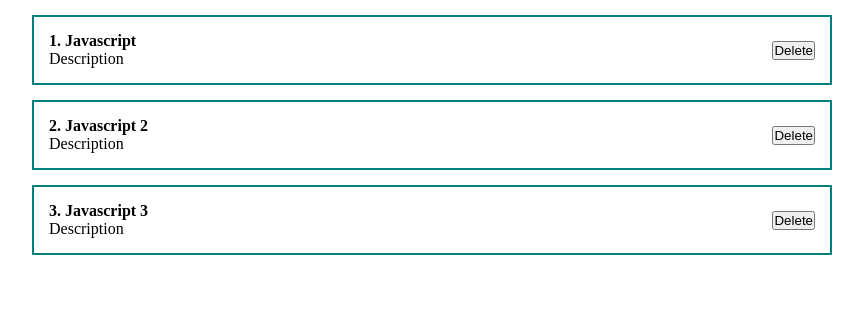
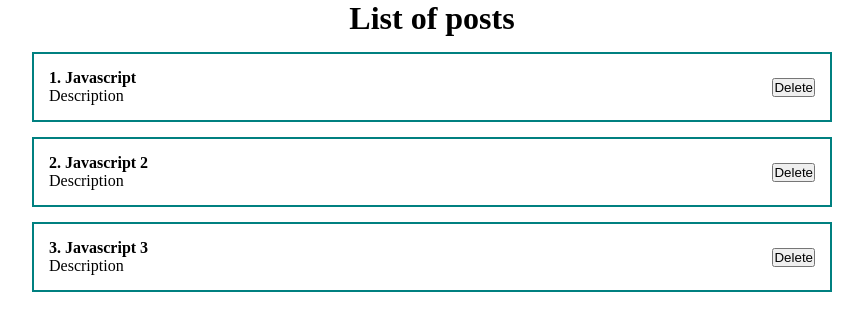
Before and after one commit to AndreyChim/react-fund-course, a React (Create React App) app: page / in a window 1280 px wide. Shown: the top 330 px of the page, without its empty margins (208-1071 px from the left). Built offline with nearby package versions, Linux system fonts and the light colour scheme.

Commit message:
Create PostList component

```diff
--- a/src/App.js
+++ b/src/App.js
@@ -3,6 +3,7 @@ import Counter from "./components/Counter";
 import ClassCounter from "./components/ClassCounter";
 import './styles/App.css'
 import PostItem from "./components/PostItem";
+import PostList from "./components/PostList";
 
 function App() {
   const [posts, setPosts] = useState([
@@ -11,22 +12,37 @@ function App() {
     { id: 3, title: 'Javascript 3', body: 'Description'}
   ])
 
+  // Check original posts array
+  // console.log('Posts in App:', posts)
+
   // We need to convert an array of regular objects into an array of React elements
   // We call the map function on the list of posts
   // We pass a callback to the map function, where we transform each post object into a React element.
 
   // <PostItem post={post} />
   // becomes:
-  {/* <PostItem post={{id: 1, title: 'Javascript', body: 'Description'}} /> */}
+  /* <PostItem post={{id: 1, title: 'Javascript', body: 'Description'}} /> */
   // Keys allow React algorithms to render more efficiently and redraw not the entire list, but only those elements that have changed.
 
   return (
     <div className="App">
-       {posts.map(post =>
-       <PostItem post={post} key={post.id}/>
-       )}
-       </div>
+       <PostList posts={posts}/>
+    </div>
   );
 }
 
+// When React sees this JSX:
+/* <PostList posts={posts}/> */
+
+// It essentially calls:
+// React.createElement(PostList, { posts: posts })
+
+// Which creates a React element with:
+// {
+//   type: PostList,
+//   props: {
+//     posts: postsArray  // The actual array from App's state
+//   }
+// }
+
 export default App;
--- /dev/null
+++ b/src/components/PostList.jsx
@@ -0,0 +1,73 @@
+// import React, { useEffect} from 'react'
+import React from 'react'
+import PostItem from './PostItem'
+
+// const PostList = ({posts}) => {
+
+  // useEffect(() => {
+  //   console.log('Posts in PostList:', posts)
+  // }, [posts]) // This will log whenever posts changes
+
+    const PostList = (props) => {
+    // Check the entire props object
+    console.log('Full props object:', props)
+
+    // Check specific properties of props
+    console.log('props.posts', props.posts)
+    console.log('0 item of array', props.posts[0])
+    console.log('Type of props:', typeof props)
+    console.log('Keys in props:', Object.keys(props))
+
+  return (
+    <div>
+      <h1 style={{textAlign: 'center'}}>
+          List of posts
+        </h1>
+       {props.posts.map(post =>
+          <PostItem post={post} key={post.id}/>
+       )}
+    </div>
+  )
+}
+
+// Then when PostList renders and calls:
+/* <PostItem post={post} key={post.id}/> */
+
+// React creates:
+// {
+//   type: PostItem,
+//   props: {
+//     post: postObject  // The individual post object
+//   },
+//   key: post.id
+// }
+
+// PostList.jsx receives:
+// props = {
+//   posts: [
+//     {id:1, title:'Javascript', body:'Description'},
+//     {id:2, title:'Javascript 2', body:'Description'}
+//   ]
+// }
+
+// First iteration of map:
+// post = {id:1, title:'Javascript', body:'Description'}
+/* <PostItem post={{id:1, title:'Javascript', body:'Description'}} key={1}/> */
+
+// PostItem.jsx receives:
+// props = {
+//   post: {id:1, title:'Javascript', body:'Description'}
+// }
+
+// const PostList = ({ posts }) => {  // Destructure props
+//   return (
+//     <div>
+//       <h1 style={{textAlign: 'center'}}>List of posts</h1>
+//       {posts.map(post =>
+//         <PostItem post={post} key={post.id}/>
+//       )}
+//     </div>
+//   )
+// }
+
+export default PostList
```
Also changed, not shown: src/components/PostItem.jsx (+8 -1 lines).
